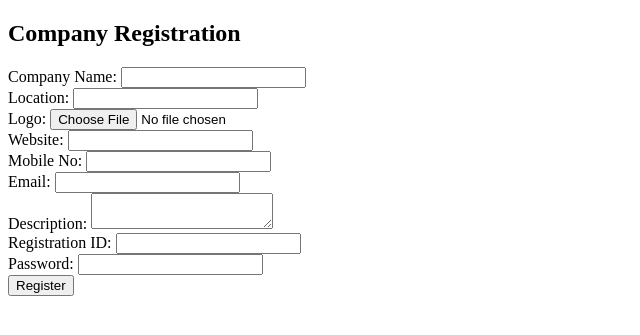
After one commit to nikhilkrsharma9/GetPlaced, a Django app: page /company_register in a window 1280 px wide. The commit adds this page. Shown: the top 335 px of the page, without its empty margins (0-640 px from the left). Run offline with Django 4.2, Linux system fonts and the light colour scheme.

Commit message:
added company models, registration,login

```diff
--- a/job_portal/portal/admin.py
+++ b/job_portal/portal/admin.py
@@ -1,6 +1,7 @@
 from django.contrib import admin
-from .models import college
+from .models import college,company,student
 # Register your models here.
 
 
 admin.site.register(college)
+admin.site.register(company)
--- /dev/null
+++ b/job_portal/portal/templates/company_register.html
@@ -0,0 +1,34 @@
+<!DOCTYPE html>
+<html>
+<head>
+    <title>Company Registration</title>
+</head>
+<body>
+    <h2>Company Registration</h2>
+    {% if submitted %}
+        <p style="color:green;">Registration successful! Please wait for admin verification.</p>
+    {% endif %}
+    <form method="post" enctype="multipart/form-data">
+        {% csrf_token %}
+        <label>Company Name:</label>
+        <input type="text" name="company_name" required><br>
+        <label>Location:</label>
+        <input type="text" name="company_location" required><br>
+        <label>Logo:</label>
+        <input type="file" name="company_logo"><br>
+        <label>Website:</label>
+        <input type="url" name="company_website"><br>
+        <label>Mobile No:</label>
+        <input type="text" name="company_mobile_no"><br>
+        <label>Email:</label>
+        <input type="email" name="company_email" required><br>
+        <label>Description:</label>
+        <textarea name="company_description"></textarea><br>
+        <label>Registration ID:</label>
+        <input type="text" name="company_registration_id" required><br>
+        <label>Password:</label>
+        <input type="password" name="company_registration_password" required><br>
+        <button type="submit">Register</button>
+    </form>
+</body>
+</html>
--- a/job_portal/portal/urls.py
+++ b/job_portal/portal/urls.py
@@ -6,4 +6,6 @@ urlpatterns = [
     path('search', views.job_search, name='job_search'),  # the seach box in index.html or home page
     path('college_register', views.college_register, name='college_register'),
     path('college_login', views.college_login, name='college_login'),
+    path('company_register', views.company_register, name='company_register'),
+    path('company_login', views.company_login, name='company_login'),
 ]
--- a/job_portal/portal/views.py
+++ b/job_portal/portal/views.py
@@ -1,6 +1,6 @@
 from django.http import HttpResponse
 from django.shortcuts import render, redirect
-from .models import college
+from .models import college, company
 from django.contrib.auth.hashers import make_password, check_password
 
 # it is the index or home page
@@ -49,3 +49,40 @@ def college_login(request):
         except college.DoesNotExist:
             popup_message = "College does not exist"
     return render(request, 'college_login.html', {'popup_message': popup_message})
+
+def company_register(request):
+    submitted = False
+    if request.method == 'POST':
+        data = request.POST
+        files = request.FILES
+        company.objects.create(
+            company_name=data.get('company_name'),
+            company_location=data.get('company_location'),
+            company_logo=files.get('company_logo'),
+            company_website=data.get('company_website'),
+            company_mobile_no=data.get('company_mobile_no'),
+            company_email=data.get('company_email'),
+            company_description=data.get('company_description'),
+            company_registration_id=data.get('company_registration_id'),
+            company_registration_password=data.get('company_registration_password'),
+        )
+        submitted = True
+    return render(request, 'company_register.html', {'submitted': submitted})
+
+def company_login(request):
+    popup_message = None
+    if request.method == 'POST':
+        reg_id = request.POST.get('company_registration_id')
+        password = request.POST.get('company_registration_password')
+        try:
+            company_obj = company.objects.get(company_registration_id=reg_id)
+            if password == company_obj.company_registration_password:
+                if company_obj.admin_verified:
+                    return render(request, 'index.html', {'company': company_obj})
+                else:
+                    popup_message = "Wait for admin verification."
+            else:
+                popup_message = "Invalid input credentials."
+        except company.DoesNotExist:
+            popup_message = "Company does not exist"
+    return render(request, 'company_login.html', {'popup_message': popup_message})
```
Also changed, not shown: job_portal/portal/models.py (+20 -0 lines), job_portal/portal/templates/company_login.html (added, +22 -0 lines), job_portal/portal/templates/index.html (+8 -0 lines), job_portal/db.sqlite3, job_portal/portal/migrations/0010_company.py (added), 1 other file.
